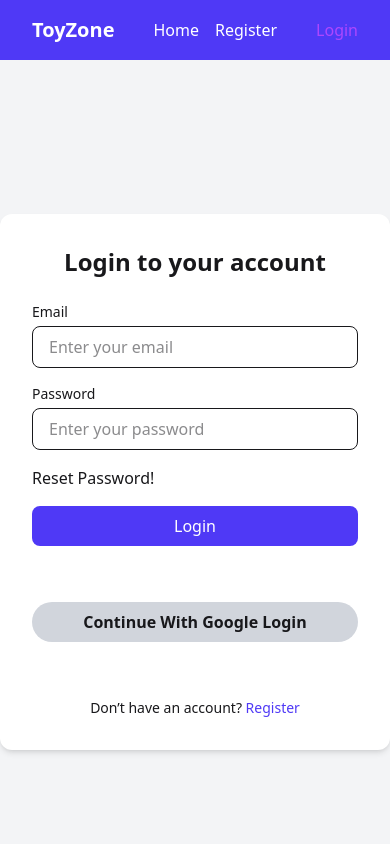
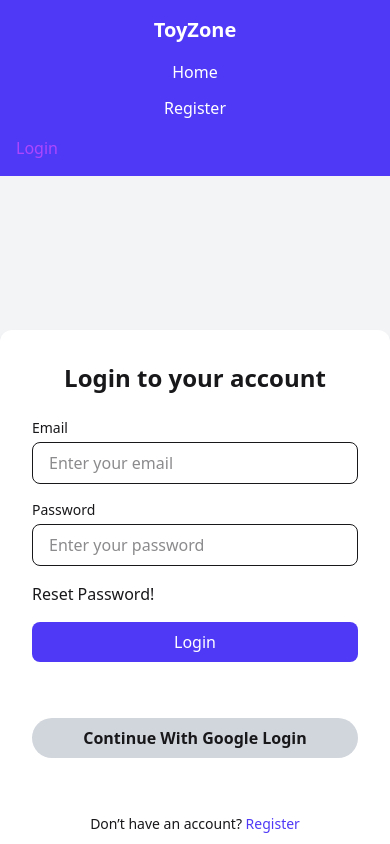
Before and after one commit to sajib-rahman90/assignment-09-toyzone, a React (Vite) app: page /login in a window 390 px wide. Shown: the top 844 px of the page. Built offline with nearby package versions, Linux system fonts and the light colour scheme; no server answers.

Commit message:
doing Responsive Navbar components

```diff
--- a/src/Components/Navbar.jsx
+++ b/src/Components/Navbar.jsx
@@ -21,11 +21,13 @@ const Navbar = () => {
 
   return (
     <div>
-      <nav className="bg-indigo-600 text-white px-8 py-4">
-        <div className=" container mx-auto flex justify-between items-center">
-          <h1 className="text-xl font-bold">ToyZone</h1>
+      <nav className="bg-indigo-600 text-white px-4 md:px-8 py-4">
+        <div className="container mx-auto flex flex-col md:flex-row md:justify-between md:items-center gap-4">
+          <h1 className="text-xl font-bold text-center md:text-left">
+            ToyZone
+          </h1>
 
-          <div className="space-x-4">
+          <div className="flex flex-col md:flex-row items-center gap-3 md:space-x-4">
             <NavLink
               to={"/"}
               className={({ isActive }) => (isActive ? "text-purple-500" : "")}
@@ -50,27 +52,25 @@ const Navbar = () => {
               </NavLink>
             )}
           </div>
-          {/* <button className="btn primary"> log</button> */}
           {user ? (
-            <div className="relative group text-center flex justify-between items-center gap-5 space-y-3">
+            <div className="relative group text-center flex flex-col md:flex-row justify-between items-center gap-3 md:gap-5">
               <img
                 src={user?.photoURL || "https://via.placeholder.com/88"}
-                className="h-10 mb-0  rounded-full mx-auto"
+                className="h-10 mb-0 rounded-full mx-auto"
                 alt=""
               />
 
               <div
                 className="absolute top-full left-1/2 -translate-x-1/2 mt-2
-                  hidden group-hover:block
-                  bg-black text-white text-sm px-3 py-1 rounded whitespace-nowrap"
+            hidden group-hover:block
+            bg-black text-white text-sm px-3 py-1 rounded whitespace-nowrap"
               >
                 {user?.displayName || "No Name"}
               </div>
-              {/* <h2 className="text-xl font-semibold">{user?.displayName}</h2> */}
-              {/* <p>{user?.email}</p> */}
+
               <button
                 onClick={handleSignOut}
-                className="w-full bg-indigo-600 text-white py-2 rounded-lg hover:bg-indigo-700 transition"
+                className="w-full md:w-auto bg-indigo-600 text-white py-2 px-4 rounded-lg hover:bg-indigo-700 transition"
               >
                 Sign Out
               </button>
```
